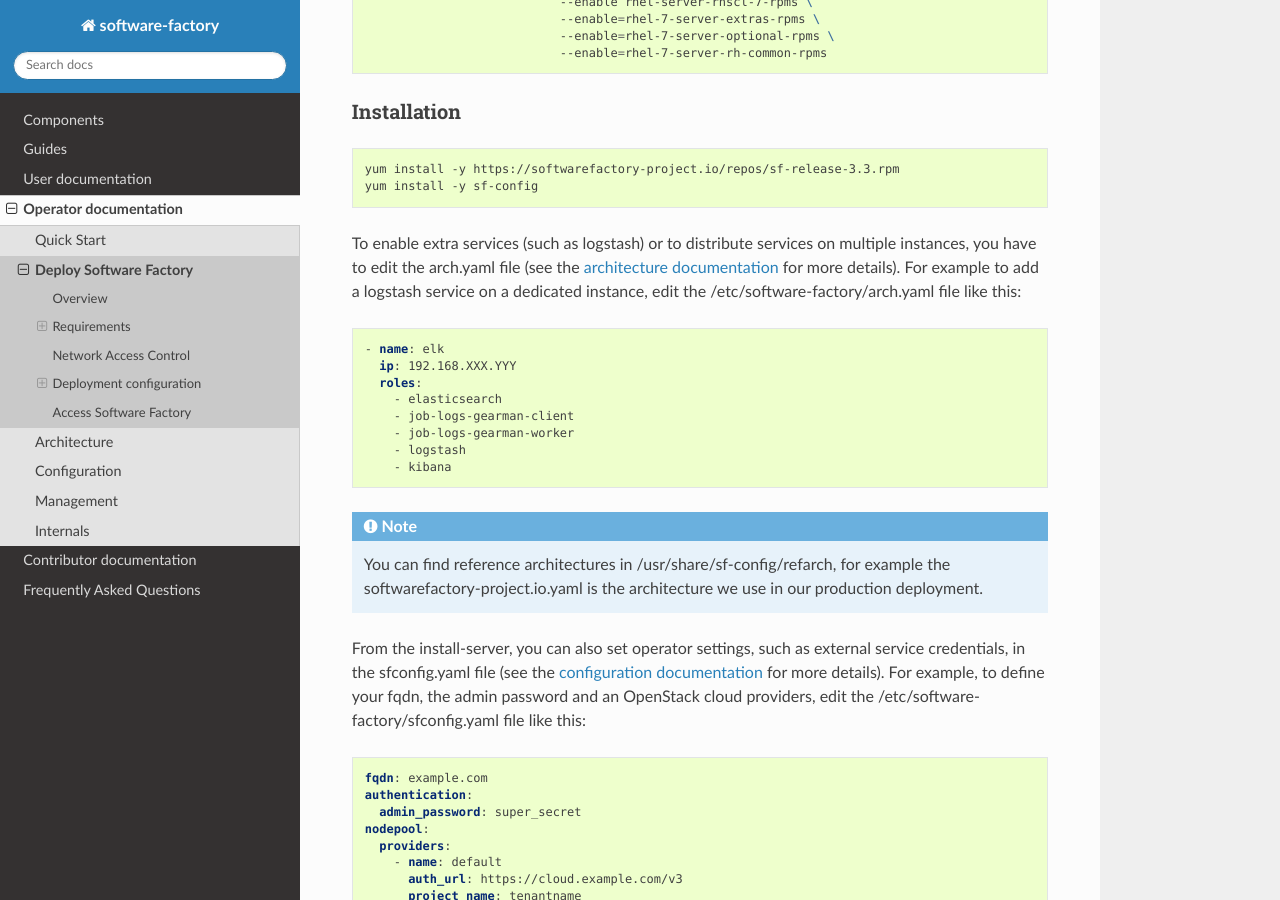
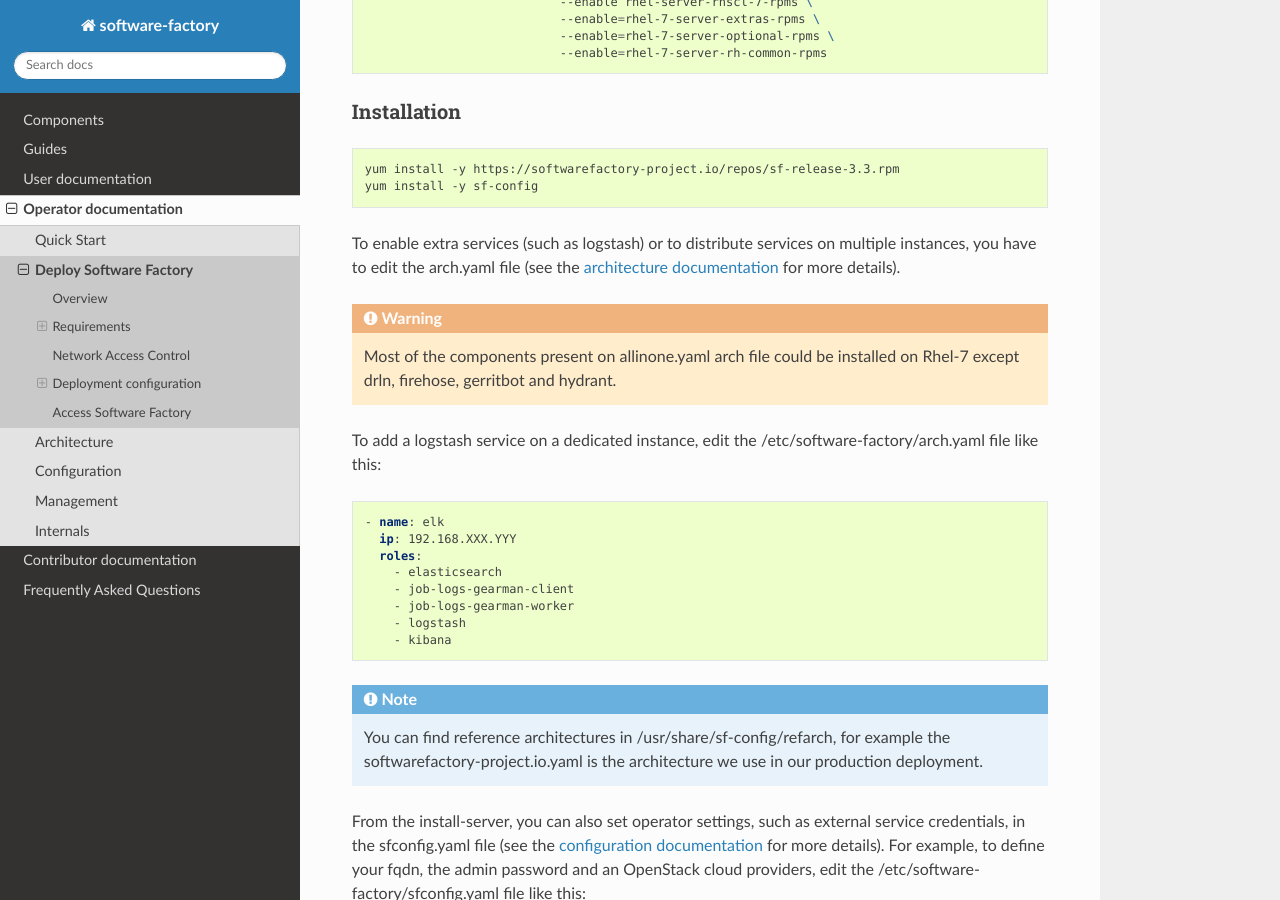
Before and after one commit to softwarefactory-project/sf-docs, a Sphinx documentation site: the page built from docs/operator/deployment.rst, in a window 1280 px wide and 900 px high, scrolled down 2793 px. Built offline with Sphinx 7.4.7 and the Read the Docs theme 2.0.0, drawn with Linux system fonts in a browser that asks for light colours.

Commit message:
rhel: add warning for components which can't be installed
On rhel installation, dependencies for gerritbot, firehose, hydrant and
dlrn are not available.

Change-Id: I62804887f4dd641fb4756ea2e3cfebfc658c9a4a

```diff
--- a/docs/operator/deployment.rst
+++ b/docs/operator/deployment.rst
@@ -137,7 +137,6 @@
 When deploying Software Factory on RHEL, operators should register the system
 and enable repositories on all nodes before running sfconfig.
 
-
 .. code-block:: bash
 
    subscription-manager register --username $rhsm_username
@@ -160,8 +159,14 @@
 To enable extra services (such as logstash) or to distribute services on
 multiple instances, you have to edit the arch.yaml file
 (see the :ref:`architecture documentation<architecture>` for more details).
-For example to add a logstash service on a dedicated instance, edit
-the /etc/software-factory/arch.yaml file like this:
+
+.. warning::
+
+   Most of the components present on allinone.yaml arch file could be installed
+   on Rhel-7 except drln, firehose, gerritbot and hydrant.
+
+To add a logstash service on a dedicated instance, edit the
+/etc/software-factory/arch.yaml file like this:
 
 .. code-block:: yaml
 
```
